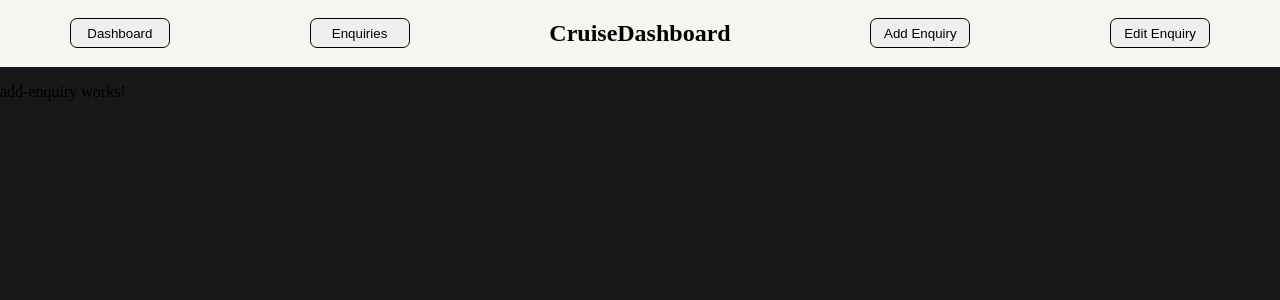
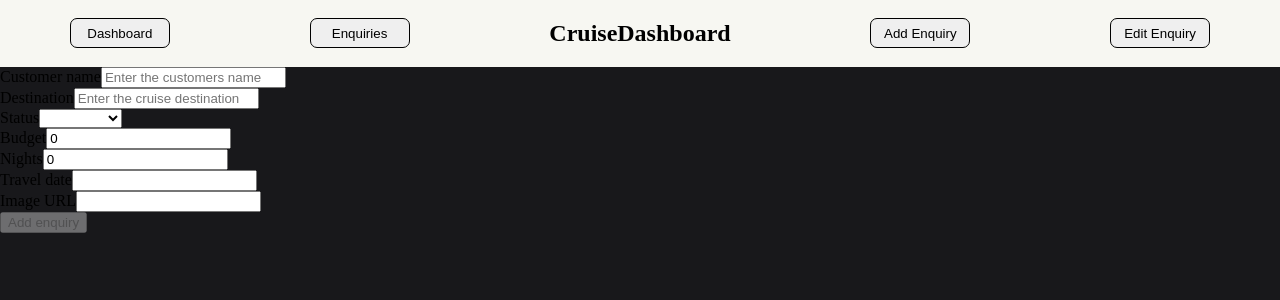
Before and after one commit to Garden19/Cruise-admin-dashboard, an Angular app: page /addEnquiry in a window 1280 px wide. Shown: the top 300 px of the page. Built offline with nearby package versions, Linux system fonts and the light colour scheme.

Commit message:
Added a form to the Add enquiry page.

```diff
--- a/src/app/pages/add-enquiry/add-enquiry.html
+++ b/src/app/pages/add-enquiry/add-enquiry.html
@@ -1 +1,40 @@
-<p>add-enquiry works!</p>
+<form [formGroup]="addEnquiry" (ngSubmit)="onAddEnquiry()">
+    <div>
+        <label for="customerName">Customer name</label>
+        <input type="text" formControlName="customerName" placeholder="Enter the customers name" required>
+    </div>
+    <div>
+        <label for="destination">Destination</label>
+        <input type="text" formControlName="destination" placeholder="Enter the cruise destination" required>
+    </div>
+    <div>
+        <label for="status">Status</label>
+        <select formControlName="status" required>
+            <option value="booked">Booked</option>
+            <option value="cancelled">Cancelled</option>
+            <option value="contacted">Contacted</option>
+            <option value="quoted">Quoted</option>
+        </select>
+    </div>
+    <div>
+        <label for="budget">Budget</label>
+        <input type="number" formControlName="budget" required>
+    </div>
+    <div>
+        <label for="nights">Nights</label>
+        <input type="number" formControlName="nights" required>
+    </div>
+    <div>
+        <label for="travelDate">Travel date</label>
+        <input type="text" formControlName="travelDate" required>
+    </div>
+    <div>
+        <label for="imageURL">Image URL</label>
+        <input type="text" formControlName="imageURL" required>
+    </div>
+    <div>
+        <button type="submit" [disabled]="!addEnquiry.valid">
+            Add enquiry
+        </button>
+    </div>
+</form>
--- a/src/app/pages/add-enquiry/add-enquiry.ts
+++ b/src/app/pages/add-enquiry/add-enquiry.ts
@@ -1,11 +1,39 @@
 import { Component } from '@angular/core';
+import { ReactiveFormsModule, FormGroup, FormControl, Validators } from "@angular/forms";
+import { NewEnquiry } from '../../models/newEnquiry';
 
 @Component({
   selector: 'app-add-enquiry',
-  imports: [],
+  imports: [ReactiveFormsModule],
   templateUrl: './add-enquiry.html',
   styleUrl: './add-enquiry.css',
 })
 export class AddEnquiry {
 
+  addEnquiry = new FormGroup({
+    customerName: new FormControl('', Validators.required),
+    destination: new FormControl('', Validators.required),
+    status: new FormControl('', Validators.required),
+    budget: new FormControl(0, Validators.required),
+    nights: new FormControl(0, Validators.required),
+    travelDate: new FormControl('', Validators.required),
+    imageURL: new FormControl('', Validators.required),
+  })
+
+  onAddEnquiry() {
+    if(this.addEnquiry.invalid) {
+      return;
+    }
+
+    const newEnquiry: NewEnquiry = {
+      customerName: this.addEnquiry.value.customerName ?? '',
+      destination: this.addEnquiry.value.destination ?? '',
+      status: this.addEnquiry.value.status ?? '',
+      budget: this.addEnquiry.value.budget ?? 0,
+      nights: this.addEnquiry.value.nights ?? 0,
+      travelDate: this.addEnquiry.value.travelDate ?? '',
+      imageURL: this.addEnquiry.value.imageURL ?? ''
+  }
+  console.log(newEnquiry)
+  }
 }
```
